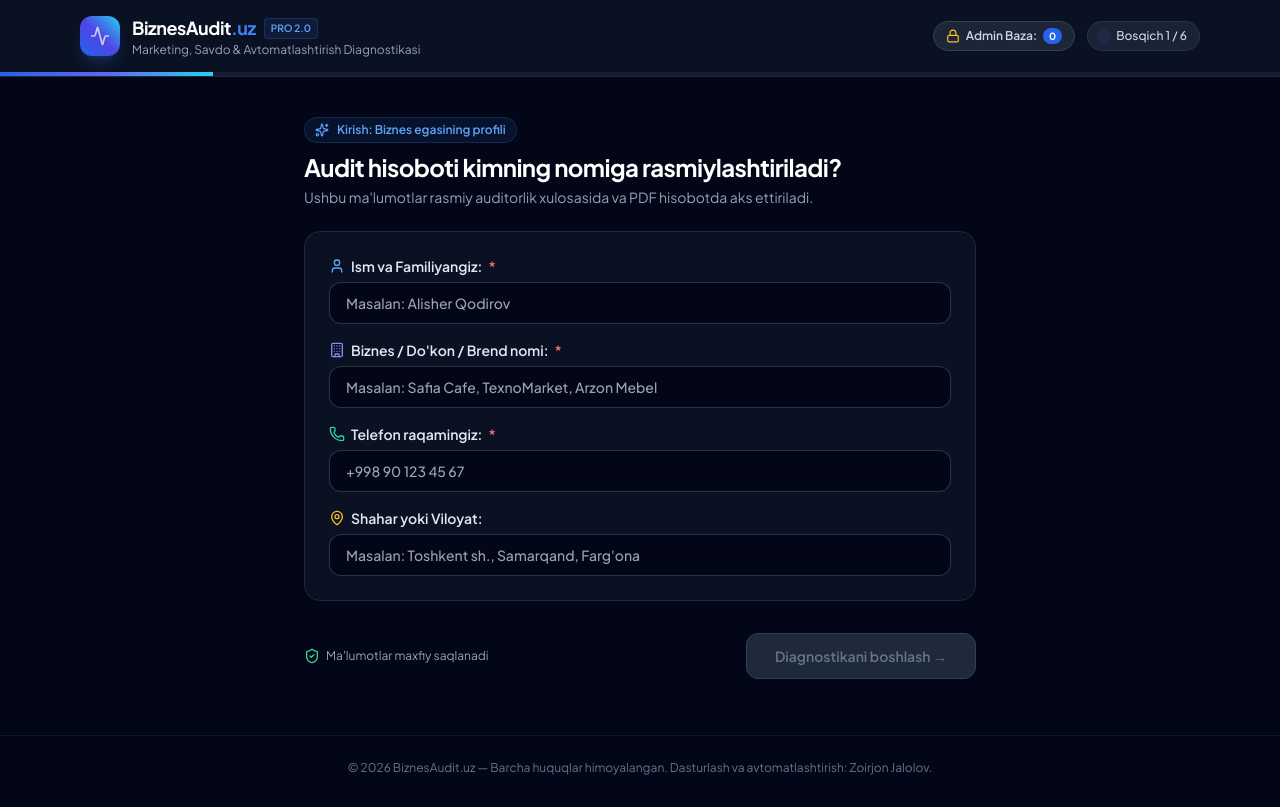
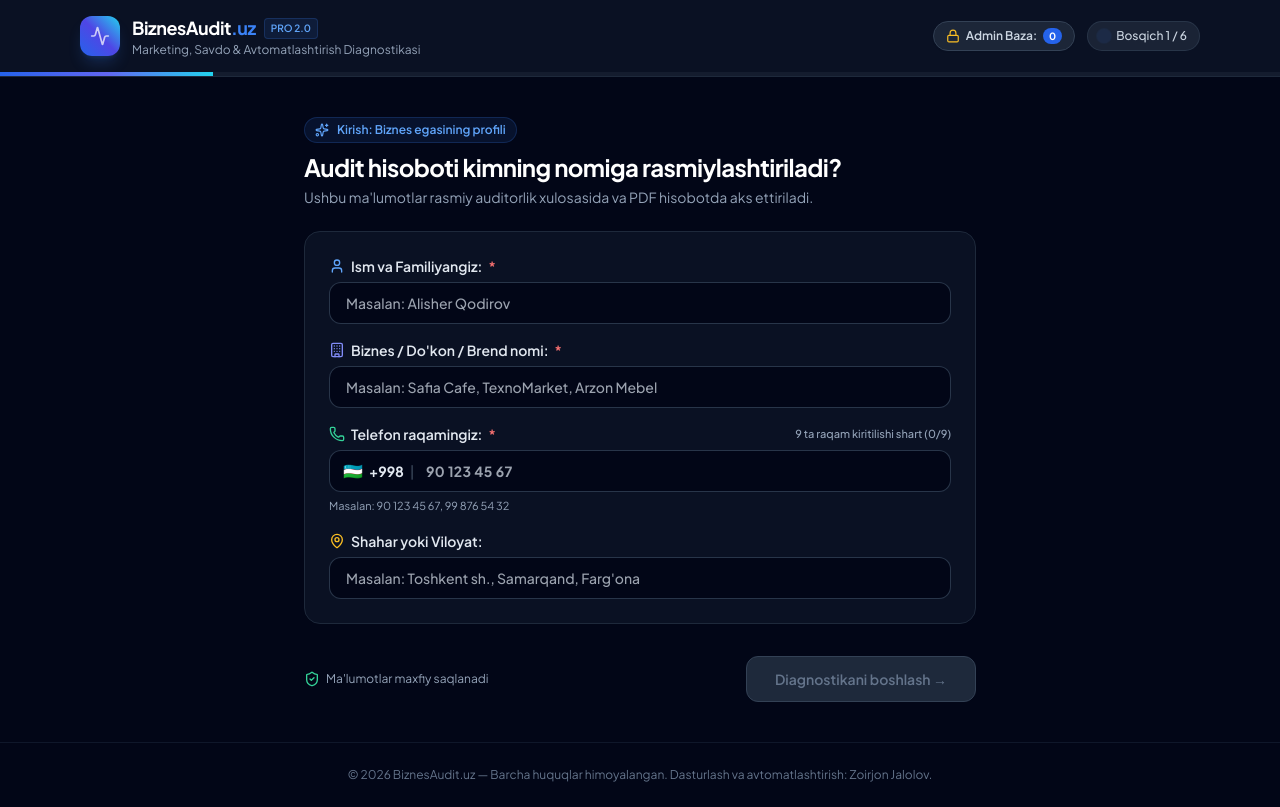
Before and after one commit to zoirjonjaloliy-blip/BusinessAudit, a React (Vite) app: page / in a window 1280 px wide. Built offline with nearby package versions, Linux system fonts and the light colour scheme.

Commit message:
Telefon raqam uchun majburiy 9 ta raqam va +998 maskasi

```diff
--- a/src/components/StepPersonalContact.jsx
+++ b/src/components/StepPersonalContact.jsx
@@ -1,8 +1,38 @@
 import React from 'react';
-import { User, Building, Phone, MapPin, Sparkles, ShieldCheck } from 'lucide-react';
+import { User, Building, Phone, MapPin, Sparkles, ShieldCheck, CheckCircle2 } from 'lucide-react';
 
 export function StepPersonalContact({ formData, onChange, onNext }) {
-  const isFormValid = formData.fullName?.trim() && formData.businessName?.trim() && formData.phone?.trim();
+  // Telefon raqamdan faqat 9 ta raqamni ajratib olish (agar +998 bilan saqlangan bo'lsa)
+  const extractRawDigits = (val) => {
+    if (!val) return '';
+    let digits = val.replace(/\D/g, '');
+    if (digits.startsWith('998')) {
+      digits = digits.slice(3);
+    }
+    return digits.slice(0, 9);
+  };
+
+  const rawPhoneDigits = extractRawDigits(formData.phone || '');
+
+  // Raqamlarni chiroyli formatlash: 90 123 45 67
+  const formatPhoneDisplay = (digits) => {
+    let res = '';
+    if (digits.length > 0) res += digits.slice(0, 2);
+    if (digits.length > 2) res += ' ' + digits.slice(2, 5);
+    if (digits.length > 5) res += ' ' + digits.slice(5, 7);
+    if (digits.length > 7) res += ' ' + digits.slice(7, 9);
+    return res;
+  };
+
+  const handlePhoneInputChange = (e) => {
+    const inputVal = e.target.value;
+    const digitsOnly = inputVal.replace(/\D/g, '').slice(0, 9);
+    const fullPhoneNumber = digitsOnly ? `+998 ${formatPhoneDisplay(digitsOnly)}` : '';
+    onChange({ phone: fullPhoneNumber });
+  };
+
+  const isPhoneComplete = rawPhoneDigits.length === 9;
+  const isFormValid = formData.fullName?.trim() && formData.businessName?.trim() && isPhoneComplete;
 
   return (
     <div className="space-y-6 animate-fadeIn">
@@ -52,20 +82,55 @@ export function StepPersonalContact({ formData, onChange, onNext }) {
           />
         </div>
 
-        {/* Telefon raqam */}
+        {/* Telefon raqam (+998 qat'iy prefiks bilan va 9 ta raqam majburiy) */}
         <div>
-          <label className="block text-xs sm:text-sm font-semibold text-slate-200 mb-1.5 flex items-center gap-1.5">
+          <label className="block text-xs sm:text-sm font-semibold text-slate-200 mb-1.5 flex items-center justify-between">
+            <span className="flex items-center gap-1.5">
               <Phone className="w-4 h-4 text-emerald-400" />
               Telefon raqamingiz: <span className="text-red-400">*</span>
+            </span>
+            <span className={`text-[11px] font-medium flex items-center gap-1 ${isPhoneComplete ? 'text-emerald-400' : 'text-slate-400'}`}>
+              {isPhoneComplete ? (
+                <>
+                  <CheckCircle2 className="w-3.5 h-3.5 text-emerald-400" />
+                  Raqam to'liq
+                </>
+              ) : (
+                `9 ta raqam kiritilishi shart (${rawPhoneDigits.length}/9)`
+              )}
+            </span>
           </label>
+
+          <div className="relative flex items-center">
+            {/* O'zgarmas +998 prefiksi */}
+            <div className="absolute left-3.5 flex items-center gap-1.5 text-slate-200 font-bold text-sm select-none pointer-events-none">
+              <span className="text-base">🇺🇿</span>
+              <span>+998</span>
+              <span className="text-slate-600 font-normal">|</span>
+            </div>
+
             <input
               type="tel"
               required
-            value={formData.phone || ''}
-            onChange={(e) => onChange({ phone: e.target.value })}
-            placeholder="+998 90 123 45 67"
-            className="w-full bg-slate-950 border border-slate-700/80 rounded-xl px-4 py-2.5 text-white font-medium text-sm focus:border-emerald-500 focus:outline-none focus:ring-1 focus:ring-emerald-500"
+              value={formatPhoneDisplay(rawPhoneDigits)}
+              onChange={handlePhoneInputChange}
+              placeholder="90 123 45 67"
+              className={`w-full bg-slate-950 border rounded-xl pl-24 pr-4 py-2.5 text-white font-bold text-sm tracking-wide focus:outline-none transition-all ${
+                isPhoneComplete
+                  ? 'border-emerald-500/80 focus:border-emerald-500 ring-1 ring-emerald-500/20'
+                  : rawPhoneDigits.length > 0
+                  ? 'border-amber-500/60 focus:border-amber-500'
+                  : 'border-slate-700/80 focus:border-blue-500'
+              }`}
             />
+          </div>
+
+          <p className="text-[11px] text-slate-400 mt-1.5 flex items-center justify-between">
+            <span>Masalan: 90 123 45 67, 99 876 54 32</span>
+            {!isPhoneComplete && rawPhoneDigits.length > 0 && (
+              <span className="text-amber-400 font-medium">Yana {9 - rawPhoneDigits.length} ta raqam qoldi</span>
+            )}
+          </p>
         </div>
 
         {/* Shahar / Hudud */}
@@ -95,7 +160,7 @@ export function StepPersonalContact({ formData, onChange, onNext }) {
           onClick={onNext}
           className={`px-7 py-3 rounded-xl font-semibold text-sm transition-all flex items-center gap-2 ${
             isFormValid
-              ? 'bg-gradient-to-r from-blue-600 to-indigo-600 hover:from-blue-500 hover:to-indigo-500 text-white shadow-lg shadow-blue-500/25 cursor-pointer'
+              ? 'bg-gradient-to-r from-blue-600 to-indigo-600 hover:from-blue-500 hover:to-indigo-500 text-white shadow-lg shadow-blue-500/25 cursor-pointer transform hover:scale-[1.02] active:scale-[0.98]'
               : 'bg-slate-800 text-slate-500 cursor-not-allowed border border-slate-700'
           }`}
         >
```
Lines whose indentation alone changed are shown as unchanged.
